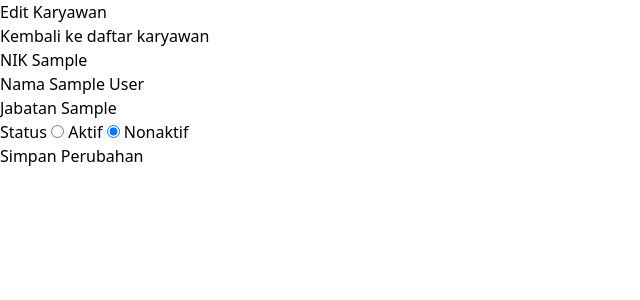
After one commit to binxproject/web-presensi-sd-musapuga, a PHP site: page /admin/karyawan/edit.php?id=1 in a window 1280 px wide. The commit adds this page. Shown: the top 300 px of the page, without its empty margins (0-640 px from the left). Run offline with PHP 8.4, Linux system fonts and the light colour scheme; the visitor is signed in with stand-in values (Sample User, id 1); tables that the repository leaves empty or names only in its code hold one stand-in row (values such as "Sample post").

Commit message:
add fitur edit karyawan untuk admin

```diff
--- /dev/null
+++ b/admin/karyawan/edit.php
@@ -0,0 +1,131 @@
+<?php
+require_once __DIR__ . '/../../includes/auth_admin.php';
+
+require_once __DIR__ . '/../../config/db.php';
+
+$id = isset($_GET['id']) ? (int)$_GET['id'] : 0;
+
+if( $id <= 0 ) {
+    header('Location: index.php?message=' . urlencode('ID karyawan tidak valid.'));
+    exit;
+}
+
+$sql = "SELECT id, nik, nama, jabatan, status_aktif FROM employees WHERE id = $id LIMIT 1";
+$result = $conn->query($sql);
+
+if( !$result || $result->num_rows === 0 ) {
+    header('Location: index.php?message=' . urlencode('Karyawan tidak ditemukan.'));
+    exit;
+}
+
+$employee = $result->fetch_assoc();
+
+$nik = $employee['nik'];
+$nama = $employee['nama'];
+$jabatan = $employee['jabatan'];
+$statusAktif = (int)$employee['status_aktif'];
+
+$errors = [];
+
+if( $_SERVER['REQUEST_METHOD'] === 'POST' ) {
+    $nik = isset($_POST['nik']) ? trim($_POST['nik']) : '';
+    $nama = isset($_POST['nama']) ? trim($_POST['nama']) : '';
+    $jabatan = isset($_POST['jabatan']) ? trim($_POST['jabatan']) : '';
+    $statusAktif = isset($_POST['status_aktif']) ? (int)$_POST['status_aktif'] : 1;
+
+    if( $nik === '' ) {
+        $errors[] = 'NIK wajib diisi.';
+    }
+
+    if( $nama === '' ) {
+        $errors[] = 'Nama wajib diisi.';
+    }
+
+    if( $nik !== '' ) {
+        $nikEscaped = $conn->real_escape_string($nik);
+        $sqlCheck = "SELECT id FROM employees WHERE nik = '$nikEscaped' AND id <> $id LIMIT 1";
+        $resultCheck = $conn->query($sqlCheck);
+
+        if( $resultCheck && $resultCheck->num_rows > 0 ) {
+            $errors[] = 'NIK sudah dipakai karyawan lain.';
+        }
+    }
+
+    if( empty($errors) ) {
+        $nikEscaped = $conn->real_escape_string($nik);
+        $namaEscaped = $conn->real_escape_string($nama);
+        $jabatanEscaped = $conn->real_escape_string($jabatan);
+        $statusAktif = $statusAktif ? 1 : 0;
+
+        $sqlUpdate = "UPDATE employees SET
+                        nik = '$nikEscaped',
+                        nama = '$namaEscaped',
+                        jabatan = '$jabatanEscaped',
+                        status_aktif = $statusAktif,
+                        updated_at = NOW() WHERE id = $id";
+
+        if( $conn->query($sqlUpdate) ) {
+            header('Location: index.php?message=' . urlencode('Data karyawan berhasil diperbarui.'));
+            exit;
+        } else {
+            $errors[] = 'Gagal memperbarui data karyawan,';
+        }
+    }
+}
+
+?>
+
+<!DOCTYPE html>
+<html lang="en">
+<head>
+    <meta charset="UTF-8">
+    <meta name="viewport" content="width=device-width, initial-scale=1.0">
+    <title>Edit Karyawan</title>
+    <link rel="stylesheet" href="../../src/output.css">
+
+</head>
+<body>
+    <h1>Edit Karyawan</h1>
+    <p><a href="">Kembali ke daftar karyawan</a></p>
+
+    <?php if( !empty($errors) ) : ?>
+        <div>
+            <ul>
+                <?php foreach($errors as $error) : ?>
+                    <li><?= htmlspecialchars($error) ?></li>
+                <?php endforeach; ?>
+            </ul>
+        </div>
+    <?php endif; ?>
+
+    <form method="post" action="">
+        <div>
+            <label for="nik">NIK</label>
+            <input type="text" id="nik" name="nik" value="<?= htmlspecialchars($nik) ?>">
+        </div>
+        <div>
+            <label for="nama">Nama</label>
+            <input type="text" id="nama" name="nama" value="<?= htmlspecialchars($nama) ?>">
+        </div>
+        <div>
+            <label for="jabatan">Jabatan</label>
+            <input type="text" id="jabatan" name="jabatan" value="<?= htmlspecialchars($jabatan) ?>">
+        </div>
+        <div>
+            <label>Status</label>
+            <label>
+                <input type="radio" name="status_aktif" value="1" <?= $statusAktif ? 'checked' : '' ?>>
+                <span>Aktif</span>
+            </label>
+            <label>
+                <input type="radio" name="status_aktif" value="0" <?= !$statusAktif ? 'checked' : '' ?>>
+                <span>Nonaktif</span>
+            </label>
+        </div>
+
+        <button type="submit">Simpan Perubahan</button>
+    </form>
+
+
+</body>
+</html>
```
Also changed, not shown: admin/karyawan/toggle_status.php (added, +36 -0 lines), admin/presensi/bulanan.php (+43 -1 lines).
